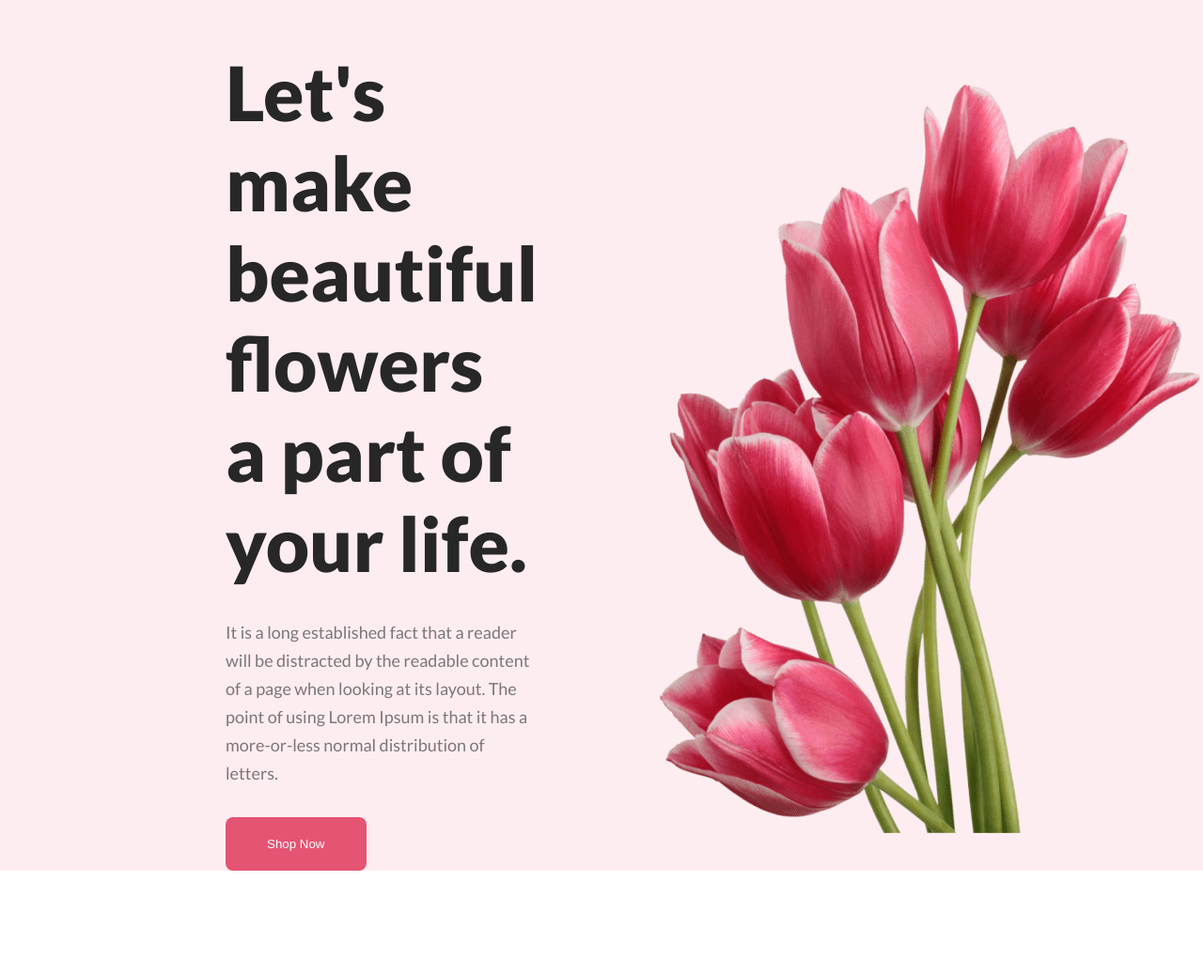
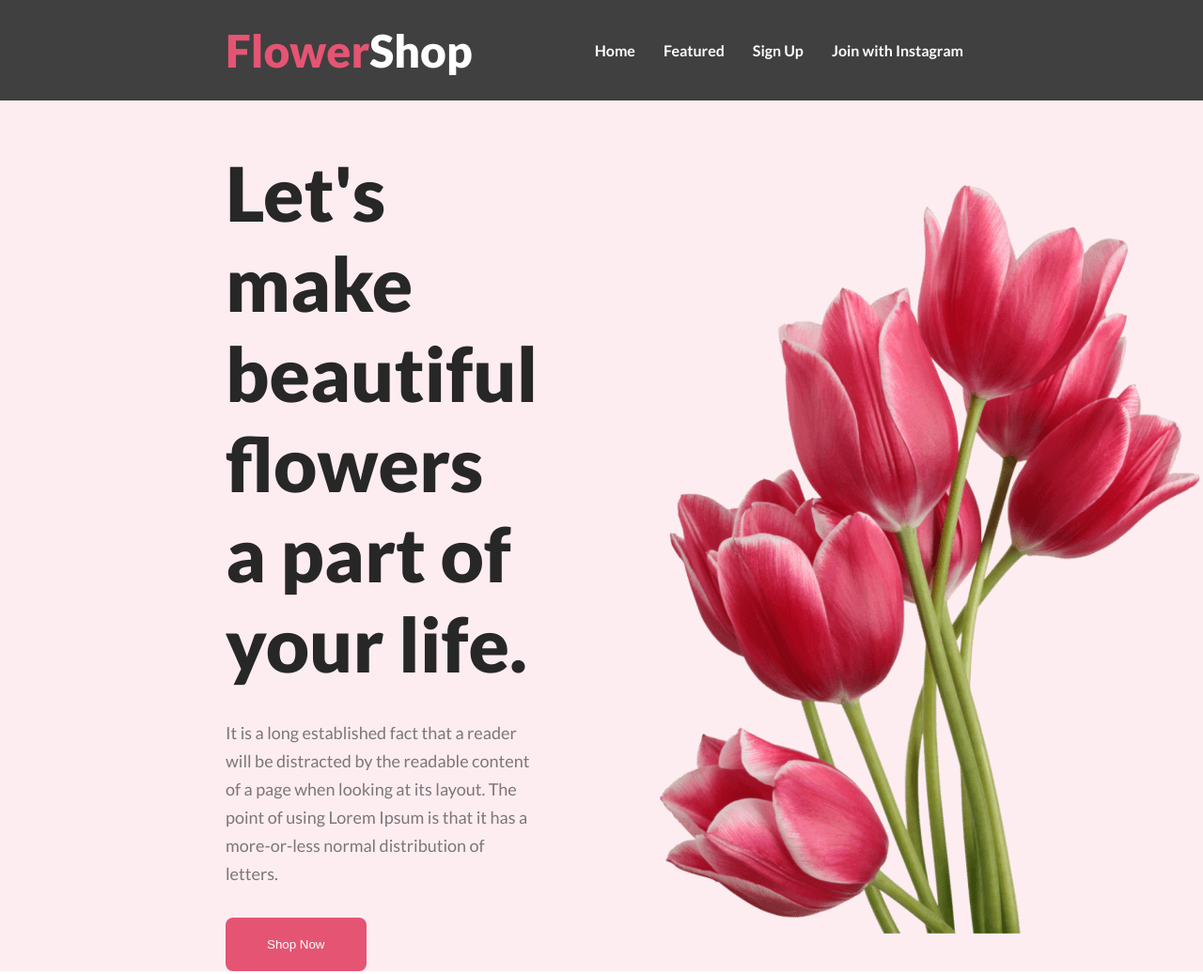
Before and after one commit to emaduddin678/Assignment-1, a plain HTML site: page index.html in a window 1280 px wide. Shown: the top 1037 px of the page at 94% size. Drawn offline with Linux system fonts and the light colour scheme.

Commit message:
project is in 1920px screen  with navbar added for bonus

```diff
--- a/index.html
+++ b/index.html
@@ -7,7 +7,18 @@
     <link rel="stylesheet" href="./styles/style.css" />
   </head>
   <body>
-    <section class="banner">
+    <header>
+      <nav class="navbar">
+         <h1 class="navbar-brand">Flower<span>Shop</span></h1>
+        <ul class="nav-list">
+          <li class="nav-item"><a href="#" class="nav-link">Home</a></li>
+          <li class="nav-item"><a href="#featured" class="nav-link">Featured</a></li>
+          <li class="nav-item"><a href="#signup" class="nav-link">Sign Up</a></li>
+          <li class="nav-item"><a href="#insta" class="nav-link">Join with Instagram</a></li>
+        </ul>
+      </nav>
+    </header>
+    <section class="banner" id="#">
       <div class="banner-text">
         <h2>Let's make beautiful flowers a part of your life.</h2>
         <p>
@@ -23,7 +34,7 @@
       </div>
     </section>
 
-    <section class="featured">
+    <section class="featured" id="featured">
       <h2 class="section-title">Our Featured Flowers</h2>
       <p class="section-subtitle">
         It is a long established fact that a reader will be distracted by the
@@ -58,7 +69,7 @@
         <p>24/7 Free Support.</p>
       </div>
     </section>
-    <section class="signup">
+    <section class="signup"  id="signup">
       <div class="signup-text">
         <h2>Hot Deal ! Sale Up To 25% <span>Off</span></h2>
         <p>
@@ -71,7 +82,7 @@
         <img src="./Flower Asset/pngwing 8.png" alt="" />
       </div>
     </section>
-    <section class="instagram">
+    <section class="instagram"  id="insta">
       <h2 class="section-title">Instagram</h2>
       <p class="section-subtitle">
         It is a long established fact that a reader will be distracted by the
@@ -99,9 +110,12 @@
       </div>
     </section>
     <footer>
-        <h1 class="footer-title">Flower<span>Shop</span></h1>
-        <p>It is a long established fact that a reader will be distracted by the readable content of a page when looking at its layout.</p>
-        <small>@2020-2023, FlowerShop.com. All rights reserved. </small>
+      <h1 class="footer-title">Flower<span>Shop</span></h1>
+      <p>
+        It is a long established fact that a reader will be distracted by the
+        readable content of a page when looking at its layout.
+      </p>
+      <small>@2020-2023, FlowerShop.com. All rights reserved. </small>
     </footer>
   </body>
 </html>
--- a/styles/style.css
+++ b/styles/style.css
@@ -44,6 +44,54 @@ section {
   font-weight: 400;
   line-height: 30px;
 }
+
+/* navbar  */
+header{
+    background: #272727e1;
+    padding: 25px 240px;
+}
+.navbar{
+    display: flex;
+    align-items: center;
+    justify-content: space-between;
+}
+.navbar-brand{
+  color: #e55473;
+  font-size: 48px;
+  font-weight: 800;
+
+}
+.navbar-brand span {
+    color: #fff;
+}
+
+.nav-list {
+  list-style: none;
+  margin: 0;
+  padding: 0;
+  display: flex;
+  justify-content: space-around;
+  align-items: center;
+  height: 100%;
+}
+
+.nav-item {
+    display: inline-block;
+}
+
+.nav-link {
+    border-radius: 8px;
+    display: inline-block;
+    padding: 10px 15px;
+    color: #fff;
+    text-decoration: none;
+    font-weight: 600;
+}
+
+.nav-link:hover {
+    background-color: #555;
+}
+
 
 /* banner css start */
 .banner {
```
